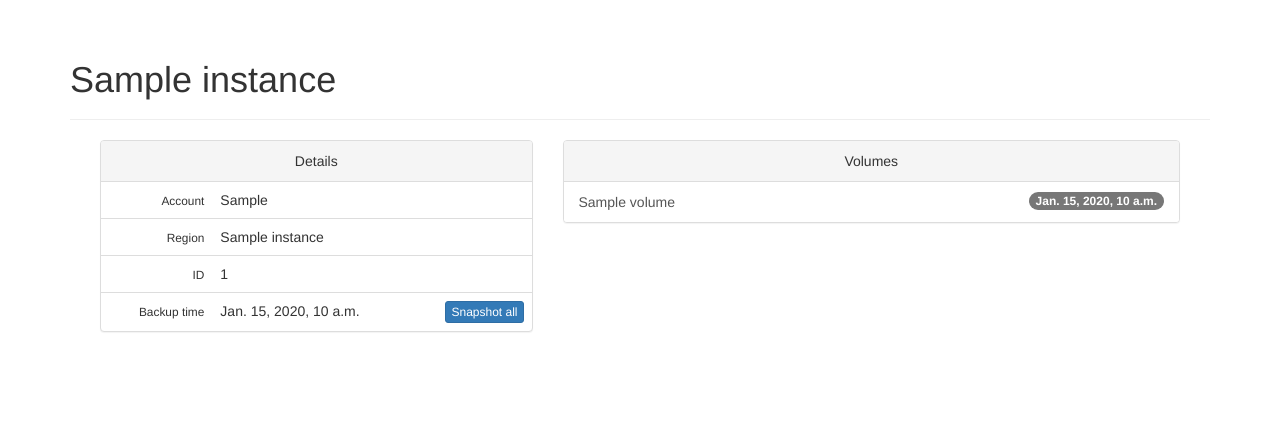
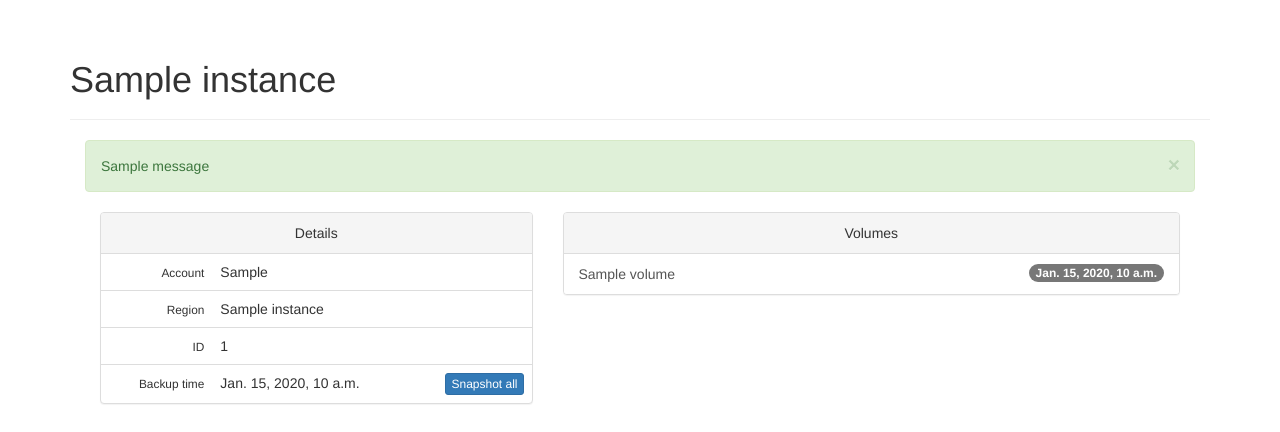
Before and after one commit to vladvasiliu/aws_tools, a Django app: template templates/aws_tools/instance.html in a window 1280 px wide. Shown: the part 52-484 px from the top of the page. Run offline with Django 3.2, Linux system fonts and the light colour scheme; the template is opened without the code that fills it: most values are stand-ins (such as "Sample title", 1, 10 or a date in 2020); one stand-in notice (Sample message) is shown; some libraries are stand-ins or nearby versions.

Commit message:
Added messages for operations.

```diff
--- a/templates/aws_tools/instance.html
+++ b/templates/aws_tools/instance.html
@@ -6,6 +6,15 @@
 {% block page_header %}{{ instance.name }}{% endblock %}
 
 {% block content %}
+    {% if messages %}
+        {% for message in messages %}
+            <div class="alert alert-{{ message.tags|default:'info' }} alert-dismissible" role="alert">
+                <button type="button" class="close" data-dismiss="alert" aria-label="Close"><span aria-hidden="true">&times;</span></button>
+                {{ message }}
+            </div>
+        {% endfor %}
+    {% endif %}
+
     <div class="col-md-5">
         <div class="panel panel-default">
             <!-- Default panel contents -->
```
Also changed, not shown: views.py (+6 -1 lines).
